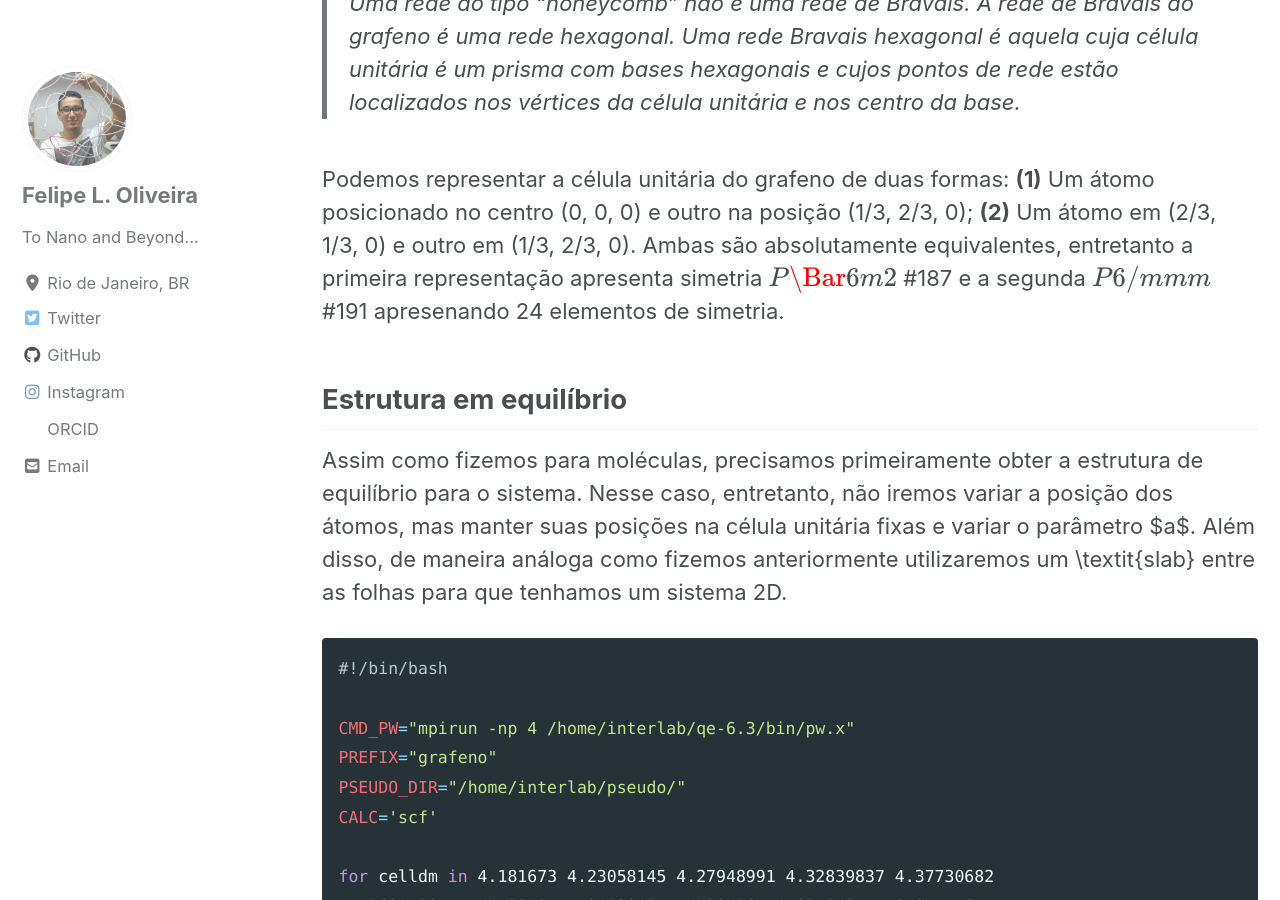
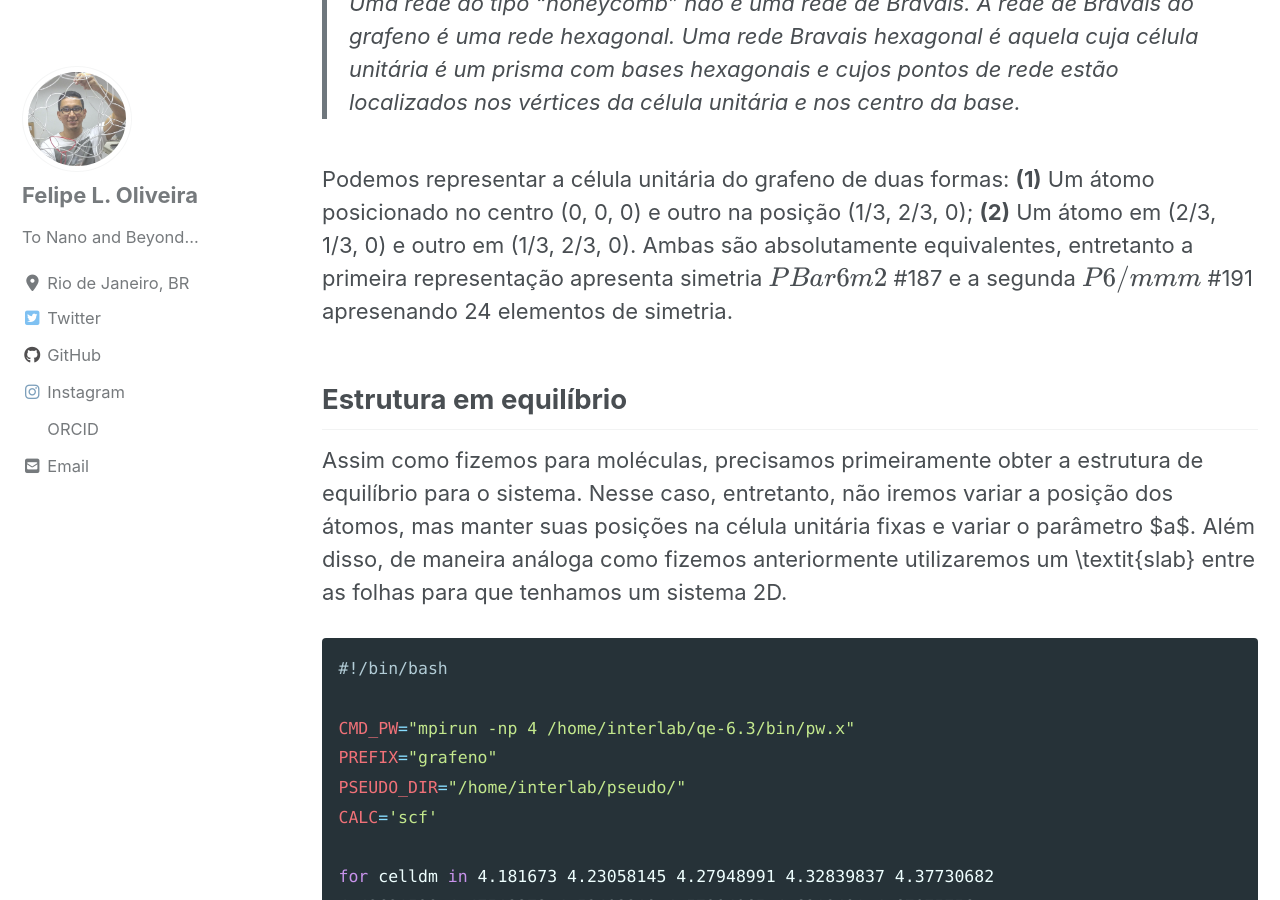
Before and after one commit to lipelopesoliveira/lipelopesoliveira.github.io, a Jekyll site: the page built from _posts/Tutorial_QE/2019-09-03-cap2-2.md, in a window 1280 px wide and 900 px high, scrolled down 847 px. Built offline with Jekyll 4.4.1, drawn with Linux system fonts in a browser that asks for light colours; cached includes are drawn as plain includes; nearby versions of some CDN libraries; formulas are drawn with MathJax 3.

Commit message:
Update 2019-09-03-cap2-2.md

```diff
--- a/_posts/Tutorial_QE/2019-09-03-cap2-2.md
+++ b/_posts/Tutorial_QE/2019-09-03-cap2-2.md
@@ -18,7 +18,7 @@ Dentre os mais diversos sistemas 2D que podemos explorar, de longe o mais famoso
 
 > Uma rede do tipo *"honeycomb"* não é uma rede de Bravais. A rede de Bravais do grafeno é uma rede *hexagonal*. Uma rede Bravais hexagonal é aquela cuja célula unitária é um prisma com bases hexagonais e cujos pontos de rede estão localizados nos vértices da célula unitária e nos centro da base.
 
-Podemos representar a célula unitária do grafeno de duas formas: **(1)** Um átomo posicionado no centro (0, 0, 0) e outro na posição (1/3, 2/3, 0); **(2)** Um átomo em (2/3, 1/3, 0) e outro em (1/3, 2/3, 0). Ambas são absolutamente equivalentes, entretanto a primeira representação apresenta simetria $$P\Bar{6}m2$$ #187 e a segunda $$P6/mmm$$ #191 apresenando 24 elementos de simetria.
+Podemos representar a célula unitária do grafeno de duas formas: **(1)** Um átomo posicionado no centro (0, 0, 0) e outro na posição (1/3, 2/3, 0); **(2)** Um átomo em (2/3, 1/3, 0) e outro em (1/3, 2/3, 0). Ambas são absolutamente equivalentes, entretanto a primeira representação apresenta simetria $$P\\Bar{6}m2$$ #187 e a segunda $$P6/mmm$$ #191 apresenando 24 elementos de simetria.
 
 ## Estrutura em equilíbrio
 
```
